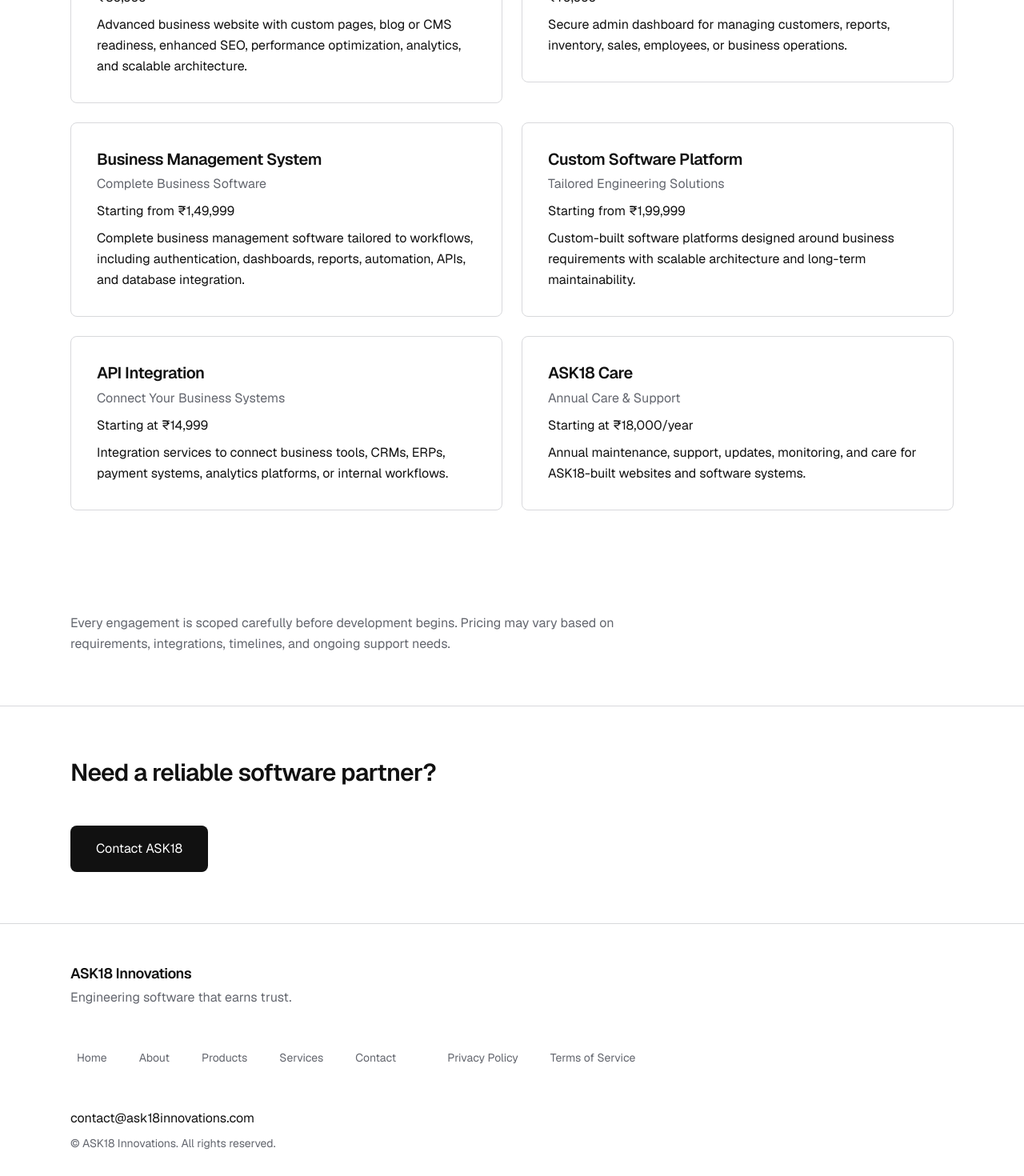
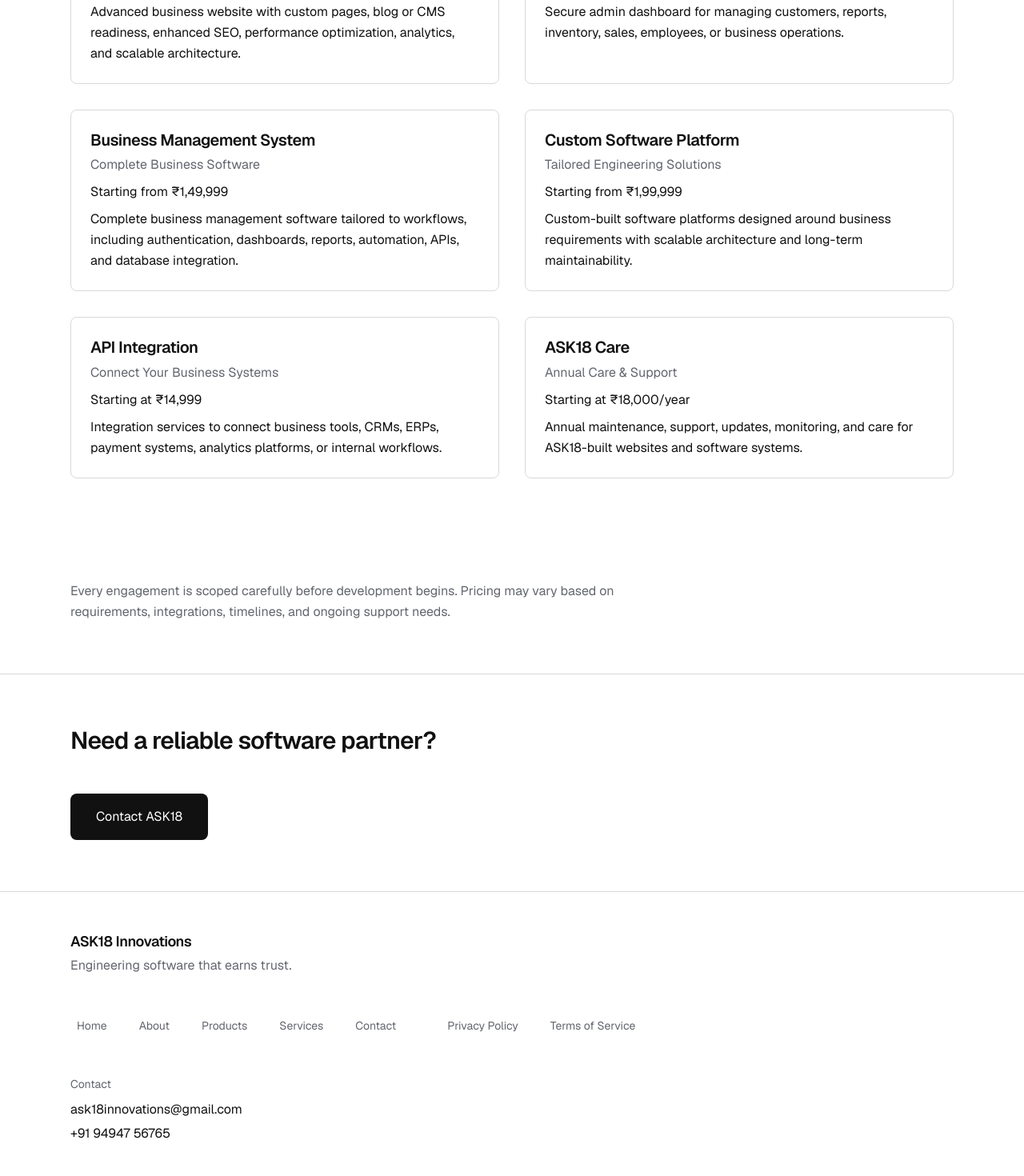
Before and after one commit to ASK18-Innovations/website, a Next.js app: page /services in a window 1280 px wide. Shown: the part 860-2330 px from the top of the page at 80% size. Built offline with nearby package versions, Linux system fonts and the light colour scheme; no server answers.

Commit message:
feat: finalize corporate website v1.0.0 polish

```diff
--- a/app/company/contact/page.tsx
+++ b/app/company/contact/page.tsx
@@ -12,11 +12,14 @@
   homeSectionSpacing,
   sectionContentGap,
 } from "@/components/sections/home/home-styles";
-import { Heading, Text } from "@/components/typography";
+import { Caption, Heading, Text } from "@/components/typography";
 import { routes } from "@/config/routes";
 import { siteConfig } from "@/config/site";
 import { contactPageContent } from "@/content/company/contact-page";
 import { createPageMetadata } from "@/lib/seo";
+
+const contactLinkClassName =
+  "rounded-ask18-sm text-ask18-text-primary focus-visible:outline focus-visible:outline-2 focus-visible:outline-offset-2 focus-visible:outline-ask18-focus-ring";
 
 export const metadata: Metadata = createPageMetadata({
   title: "Contact",
@@ -44,12 +47,26 @@
             <Heading level={2} id={`${contactDetails.id}-heading`}>
               {contactDetails.title}
             </Heading>
-            <Link
-              href={`mailto:${siteConfig.email}`}
-              className="rounded-ask18-sm text-ask18-text-primary focus-visible:outline focus-visible:outline-2 focus-visible:outline-offset-2 focus-visible:outline-ask18-focus-ring"
-            >
-              <Text as="span">{siteConfig.email}</Text>
-            </Link>
+            <Stack gap="md" align="start">
+              <Stack gap="xs" align="start">
+                <Caption as="p">{contactDetails.emailLabel}</Caption>
+                <Link
+                  href={`mailto:${siteConfig.email}`}
+                  className={contactLinkClassName}
+                >
+                  <Text as="span">{siteConfig.email}</Text>
+                </Link>
+              </Stack>
+              <Stack gap="xs" align="start">
+                <Caption as="p">{contactDetails.phoneLabel}</Caption>
+                <Link
+                  href={`tel:${siteConfig.phone.tel}`}
+                  className={contactLinkClassName}
+                >
+                  <Text as="span">{siteConfig.phone.display}</Text>
+                </Link>
+              </Stack>
+            </Stack>
           </Stack>
         </Container>
       </Section>
--- a/app/services/page.tsx
+++ b/app/services/page.tsx
@@ -4,18 +4,24 @@
 import { Container, Section, Stack } from "@/components/primitives";
 import { PageCTA, PageHero } from "@/components/sections/page";
 import {
-  cardClassName,
   cardContentGap,
-  cardStyle,
-  gridListClassName,
-  gridListStyle,
   homeSectionSpacing,
-  sectionContentGap,
 } from "@/components/sections/home/home-styles";
 import { Caption, Heading, Text } from "@/components/typography";
 import { routes } from "@/config/routes";
 import { servicesPageContent } from "@/content/services/page";
 import { createPageMetadata } from "@/lib/seo";
+
+/** Services card grid — page-local layout tuning. */
+const servicesGridClassName =
+  "m-0 grid w-full list-none grid-cols-1 items-stretch gap-[var(--ask18-space-xl)] p-0 md:grid-cols-2";
+
+const servicesCardClassName =
+  "h-full rounded-ask18-md border border-ask18-border-default";
+
+const servicesCardStyle = {
+  padding: "var(--ask18-space-lg)",
+} as const;
 
 export const metadata: Metadata = createPageMetadata({
   title: "Services",
@@ -35,15 +41,17 @@
 
       <Section spacing={homeSectionSpacing} aria-labelledby="services-grid-heading">
         <Container>
-          <Stack gap={sectionContentGap} align="start">
           <Heading level={2} id="services-grid-heading" className="sr-only">
             Service Offerings
           </Heading>
 
-            <ul className={gridListClassName} style={gridListStyle}>
+          <ul className={servicesGridClassName}>
             {services.map((service) => (
-                <li key={service.id}>
-                  <article className={cardClassName} style={cardStyle}>
+              <li key={service.id} className="min-w-0">
+                <article
+                  className={servicesCardClassName}
+                  style={servicesCardStyle}
+                >
                   <Stack gap={cardContentGap} align="start">
                     <Stack gap="xs" align="start">
                       <Heading level={3} size={4}>
@@ -62,15 +70,12 @@
                       </Caption>
                     ) : null}
 
-                      <Text className="max-w-[var(--ask18-prose-measure)]">
-                        {service.description}
-                      </Text>
+                    <Text>{service.description}</Text>
                   </Stack>
                 </article>
               </li>
             ))}
           </ul>
-          </Stack>
         </Container>
       </Section>
 
--- a/components/layout/NavigationLink.tsx
+++ b/components/layout/NavigationLink.tsx
@@ -11,6 +11,8 @@
 export type NavigationLinkProps = NavItem & {
   /** When true, applies active styles and `aria-current="page"`. */
   isActive?: boolean;
+  /** Called after navigation interaction (e.g. close mobile menu). */
+  onNavigate?: () => void;
 };
 
 /**
@@ -20,6 +22,7 @@
   label,
   href,
   isActive = false,
+  onNavigate,
 }: NavigationLinkProps) {
   return (
     <Link
@@ -28,6 +31,7 @@
         isActive ? navLinkActiveClassName : navLinkInactiveClassName
       }`}
       aria-current={isActive ? "page" : undefined}
+      onClick={onNavigate}
     >
       {label}
     </Link>
--- a/components/layout/NavigationLinkActive.tsx
+++ b/components/layout/NavigationLinkActive.tsx
@@ -13,13 +13,24 @@
   return pathname === href || pathname.startsWith(`${href}/`);
 }
 
+export type NavigationLinkActiveProps = NavItem & {
+  onNavigate?: () => void;
+};
+
 /**
  * Client wrapper that resolves the active route for navigation links.
  */
-export function NavigationLinkActive(props: NavItem) {
+export function NavigationLinkActive({
+  onNavigate,
+  ...item
+}: NavigationLinkActiveProps) {
   const pathname = usePathname();
 
   return (
-    <NavigationLink {...props} isActive={isActivePath(pathname, props.href)} />
+    <NavigationLink
+      {...item}
+      isActive={isActivePath(pathname, item.href)}
+      onNavigate={onNavigate}
+    />
   );
 }
--- a/components/layout/SiteFooter.tsx
+++ b/components/layout/SiteFooter.tsx
@@ -35,16 +35,24 @@
           <FooterNavigation />
 
           <Stack gap="sm" align="start">
+            <Caption as="p">Contact</Caption>
+            <Stack gap="xs" align="start">
               <Link
                 href={`mailto:${siteConfig.email}`}
                 className={linkClassName}
-              aria-label={`Email ${siteConfig.name}`}
               >
                 <Text as="span">{siteConfig.email}</Text>
               </Link>
+              <Link
+                href={`tel:${siteConfig.phone.tel}`}
+                className={linkClassName}
+              >
+                <Text as="span">{siteConfig.phone.display}</Text>
+              </Link>
+            </Stack>
+          </Stack>
 
           <Caption as="span">{siteConfig.copyright}</Caption>
-          </Stack>
         </Stack>
       </Container>
     </footer>
--- a/components/layout/header-styles.ts
+++ b/components/layout/header-styles.ts
@@ -38,4 +38,13 @@
   focusRingClassName,
 ].join(" ");
 
+export const mobileMenuPanelClassName = [
+  "fixed inset-x-0 top-14 z-50",
+  "border-b border-ask18-border-default bg-ask18-bg-primary",
+  "px-ask18-lg py-ask18-lg md:hidden",
+].join(" ");
+
+export const mobileNavListClassName =
+  "flex w-full list-none flex-col items-start gap-ask18-md p-0 m-0";
+
 export const desktopNavListClassName = "flex items-center gap-ask18-md lg:gap-ask18-lg";
--- a/config/site.ts
+++ b/config/site.ts
@@ -6,7 +6,11 @@
   name: "ASK18 Innovations",
   tagline: "Engineering software that earns trust.",
   url: process.env.NEXT_PUBLIC_SITE_URL ?? "https://ask18innovations.com",
-  email: "contact@ask18innovations.com",
+  email: "ask18innovations@gmail.com",
+  phone: {
+    display: "+91 94947 56765",
+    tel: "+919494756765",
+  },
   social: {
     github: "https://github.com/ask18innovations",
     linkedin: "https://www.linkedin.com/company/ask18-innovations",
--- a/content/company/contact-page.ts
+++ b/content/company/contact-page.ts
@@ -1,6 +1,6 @@
 /**
  * Contact page content.
- * Email is sourced from `config/site.ts`.
+ * Email and phone are sourced from `config/site.ts`.
  */
 export const contactPageContent = {
   hero: {
@@ -10,6 +10,8 @@
   contactDetails: {
     id: "contact-details",
     title: "Contact Details",
+    emailLabel: "Email",
+    phoneLabel: "Phone",
   },
   inquiryTypes: {
     id: "inquiry-types",
```
Also changed, not shown: components/layout/MobileNavigation.tsx (+60 -28 lines). Lines whose indentation alone changed are shown as unchanged.
